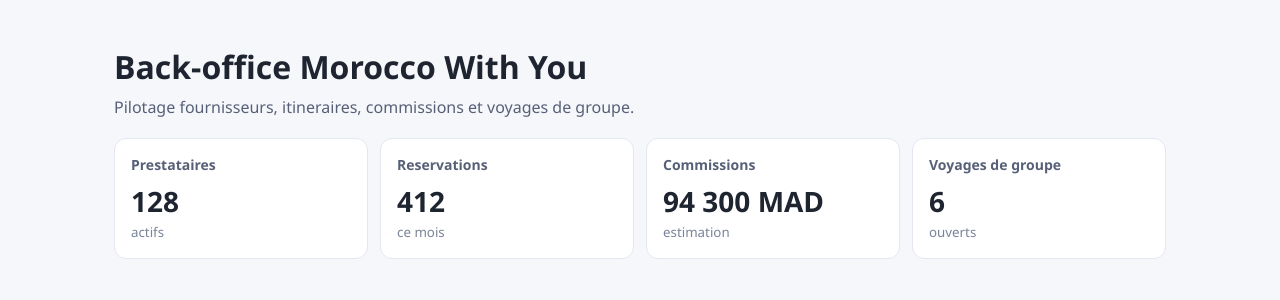
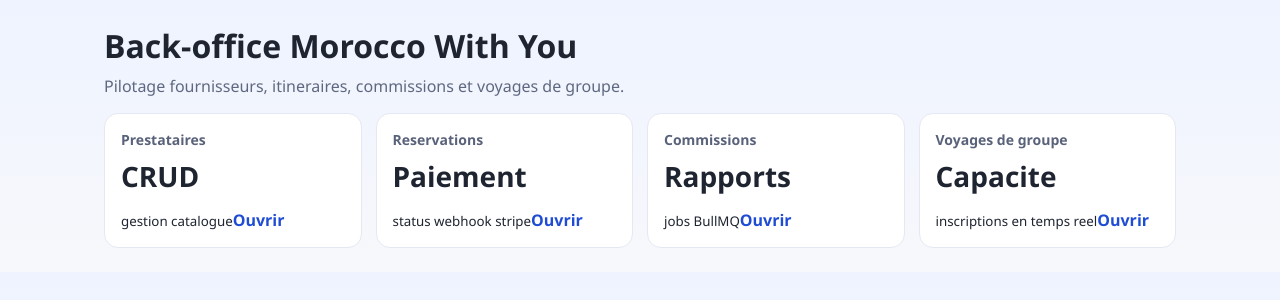
Before and after one commit to HoussamCS/SmartTravel_MoroccoWithYou, a Next.js app in the folder apps/admin/: page / in a window 1280 px wide. Shown: the top 300 px of the page. Built offline with nearby package versions, Linux system fonts and the light colour scheme.

Commit message:
added provider CRUD pages wired to API

```diff
--- a/apps/admin/app/globals.css
+++ b/apps/admin/app/globals.css
@@ -1,10 +1,108 @@
 body {
   margin: 0;
   font-family: "Segoe UI", Tahoma, Geneva, Verdana, sans-serif;
-  background: #f6f7fb;
+  background: linear-gradient(180deg, #eef3ff, #f7f8fb);
   color: #1e2430;
 }
 
 * {
   box-sizing: border-box;
 }
+
+.admin-shell {
+  max-width: 1120px;
+  margin: 0 auto;
+  padding: 24px;
+}
+
+.admin-header h1 {
+  margin: 0;
+}
+
+.admin-header p {
+  margin-top: 8px;
+  color: #5f6880;
+}
+
+.admin-grid {
+  display: grid;
+  grid-template-columns: repeat(auto-fit, minmax(230px, 1fr));
+  gap: 14px;
+}
+
+.admin-card {
+  background: #fff;
+  border: 1px solid #e5e8f2;
+  border-radius: 14px;
+  padding: 16px;
+}
+
+.admin-card h2 {
+  margin: 0;
+  font-size: 14px;
+  color: #59627a;
+}
+
+.admin-card .metric {
+  margin: 8px 0 2px;
+  font-size: 28px;
+  font-weight: 700;
+}
+
+.admin-card a {
+  display: inline-block;
+  margin-top: 12px;
+  text-decoration: none;
+  color: #1f4cd4;
+  font-weight: 600;
+}
+
+.grid-form {
+  margin-top: 12px;
+  display: grid;
+  grid-template-columns: repeat(auto-fit, minmax(160px, 1fr));
+  gap: 10px;
+}
+
+.grid-form.compact {
+  margin-top: 0;
+}
+
+.grid-form input,
+.grid-form select,
+.grid-form button {
+  height: 40px;
+  border-radius: 10px;
+  border: 1px solid #d8deee;
+  padding: 0 10px;
+}
+
+.grid-form button {
+  background: #1f4cd4;
+  color: white;
+  border: none;
+  font-weight: 600;
+}
+
+.provider-list {
+  display: grid;
+  gap: 12px;
+}
+
+.provider-item {
+  border: 1px solid #e5e8f2;
+  border-radius: 12px;
+  background: #fff;
+  padding: 12px;
+}
+
+button.danger {
+  margin-top: 10px;
+  height: 36px;
+  border: none;
+  border-radius: 8px;
+  background: #d63939;
+  color: #fff;
+  font-weight: 600;
+  padding: 0 12px;
+}
--- a/apps/admin/app/page.tsx
+++ b/apps/admin/app/page.tsx
@@ -1,37 +1,27 @@
+import Link from "next/link";
+
 const cards = [
-  { title: "Prestataires", metric: "128", hint: "actifs" },
-  { title: "Reservations", metric: "412", hint: "ce mois" },
-  { title: "Commissions", metric: "94 300 MAD", hint: "estimation" },
-  { title: "Voyages de groupe", metric: "6", hint: "ouverts" }
+  { title: "Prestataires", metric: "CRUD", hint: "gestion catalogue", href: "/providers" },
+  { title: "Reservations", metric: "Paiement", hint: "status webhook stripe", href: "/providers" },
+  { title: "Commissions", metric: "Rapports", hint: "jobs BullMQ", href: "/providers" },
+  { title: "Voyages de groupe", metric: "Capacite", hint: "inscriptions en temps reel", href: "/providers" }
 ];
 
 export default function AdminPage() {
   return (
-    <main style={{ padding: "24px", maxWidth: "1100px", margin: "0 auto" }}>
-      <h1 style={{ marginBottom: "8px" }}>Back-office Morocco With You</h1>
-      <p style={{ color: "#576077", marginTop: 0 }}>Pilotage fournisseurs, itineraires, commissions et voyages de groupe.</p>
+    <main className="admin-shell">
+      <header className="admin-header">
+        <h1>Back-office Morocco With You</h1>
+        <p>Pilotage fournisseurs, itineraires, commissions et voyages de groupe.</p>
+      </header>
 
-      <section
-        style={{
-          marginTop: "20px",
-          display: "grid",
-          gridTemplateColumns: "repeat(auto-fit, minmax(220px, 1fr))",
-          gap: "12px"
-        }}
-      >
+      <section className="admin-grid">
         {cards.map((card) => (
-          <article
-            key={card.title}
-            style={{
-              background: "white",
-              borderRadius: "12px",
-              padding: "16px",
-              border: "1px solid #e4e7f0"
-            }}
-          >
-            <h2 style={{ margin: 0, fontSize: "14px", color: "#576077" }}>{card.title}</h2>
-            <p style={{ margin: "8px 0 0", fontSize: "28px", fontWeight: 700 }}>{card.metric}</p>
-            <small style={{ color: "#7a8499" }}>{card.hint}</small>
+          <article key={card.title} className="admin-card">
+            <h2>{card.title}</h2>
+            <p className="metric">{card.metric}</p>
+            <small>{card.hint}</small>
+            <Link href={card.href}>Ouvrir</Link>
           </article>
         ))}
       </section>
```
Also changed, not shown: apps/admin/app/providers/actions.ts (added, +69 -0 lines), apps/admin/app/providers/page.tsx (added, +73 -0 lines), apps/admin/lib/api.ts (added, +26 -0 lines).
